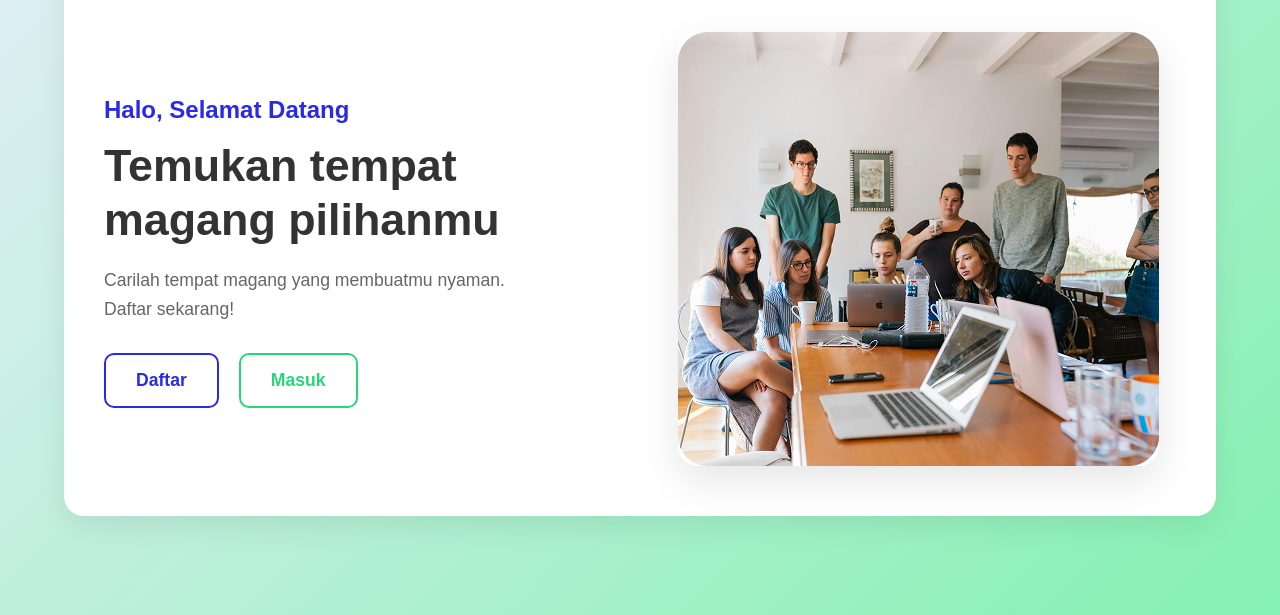
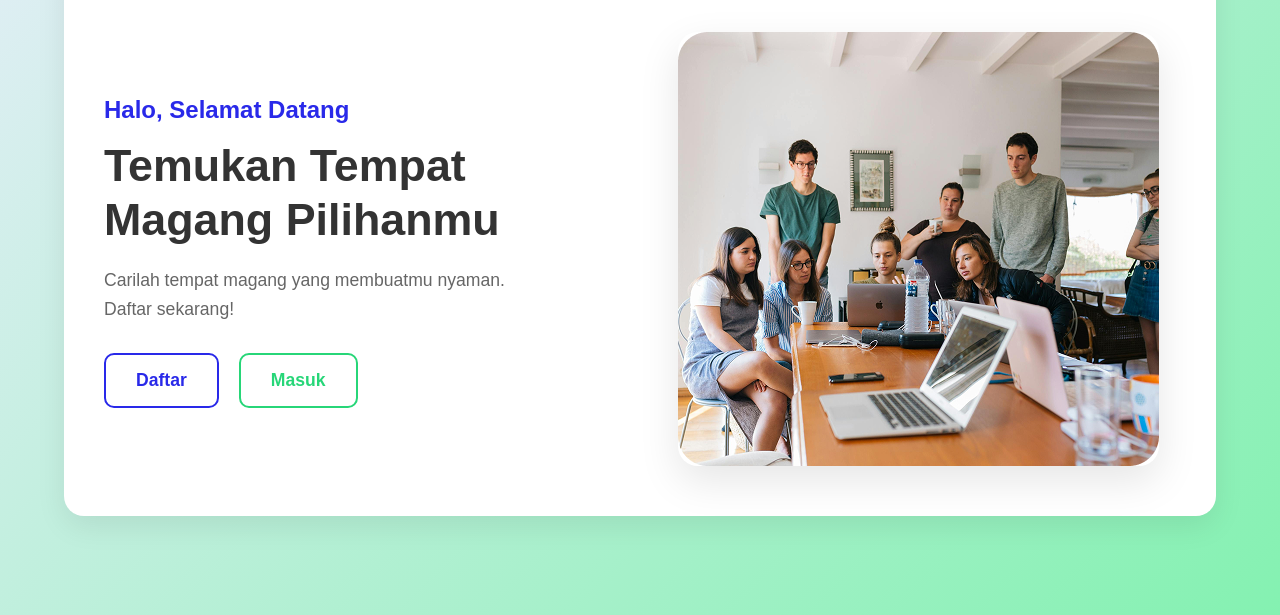
Before and after one commit to Vincent-aldi/Magasa, a plain HTML site: page home_page.html in a window 1280 px wide. Shown: the part 185-800 px from the top of the page. Drawn offline with Linux system fonts and the light colour scheme.

Commit message:
first commit

```diff
--- a/home_page.html
+++ b/home_page.html
@@ -18,7 +18,7 @@
         <main class="hero-section">
             <div class="text-content">
                 <h1 class="h1">Halo, Selamat Datang</h1>
-                <h2>Temukan tempat magang pilihanmu</h2>
+                <h2>Temukan Tempat Magang Pilihanmu</h2>
                 <p>Carilah tempat magang yang membuatmu nyaman.<br>Daftar sekarang!</p>
                 <div class="buttons">
                     <a href="registrasi.html"><button class="btn primary">Daftar</button></a>
```
